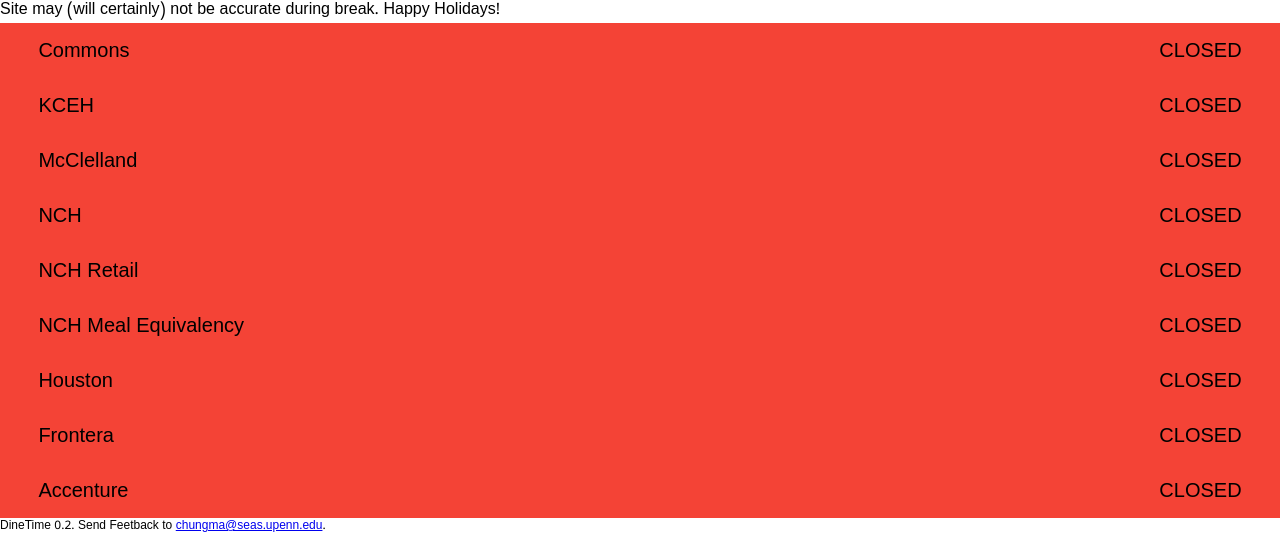
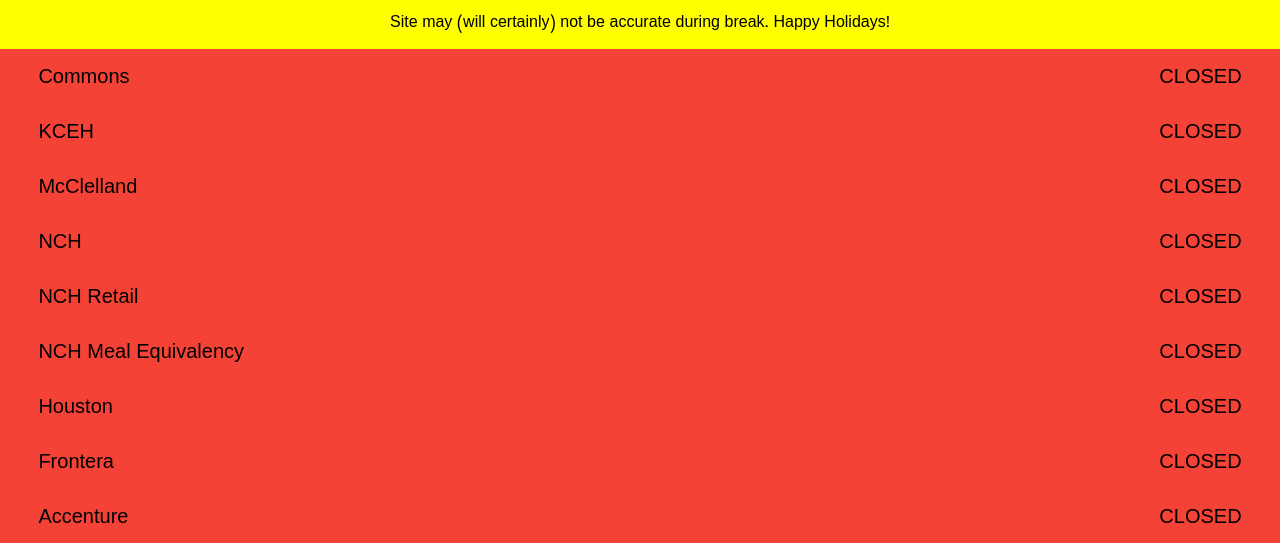
Before and after one commit to 16makariosc/notsosmartasian.github.io, a PHP site: page / in a window 1280 px wide; the page is wider, and only the part inside the window is pictured. Shown: the top 543 px of that part. Run offline with PHP 8.4, Linux system fonts and the light colour scheme; some web fonts are replaced.

Commit message:
changed class to id

```diff
--- a/styles/styles.css
+++ b/styles/styles.css
@@ -79,7 +79,7 @@
 
 }
 
-.banner{
+#banner{
 	background-color: yellow;
 	text-align: center;
 	padding: 1%;
```
